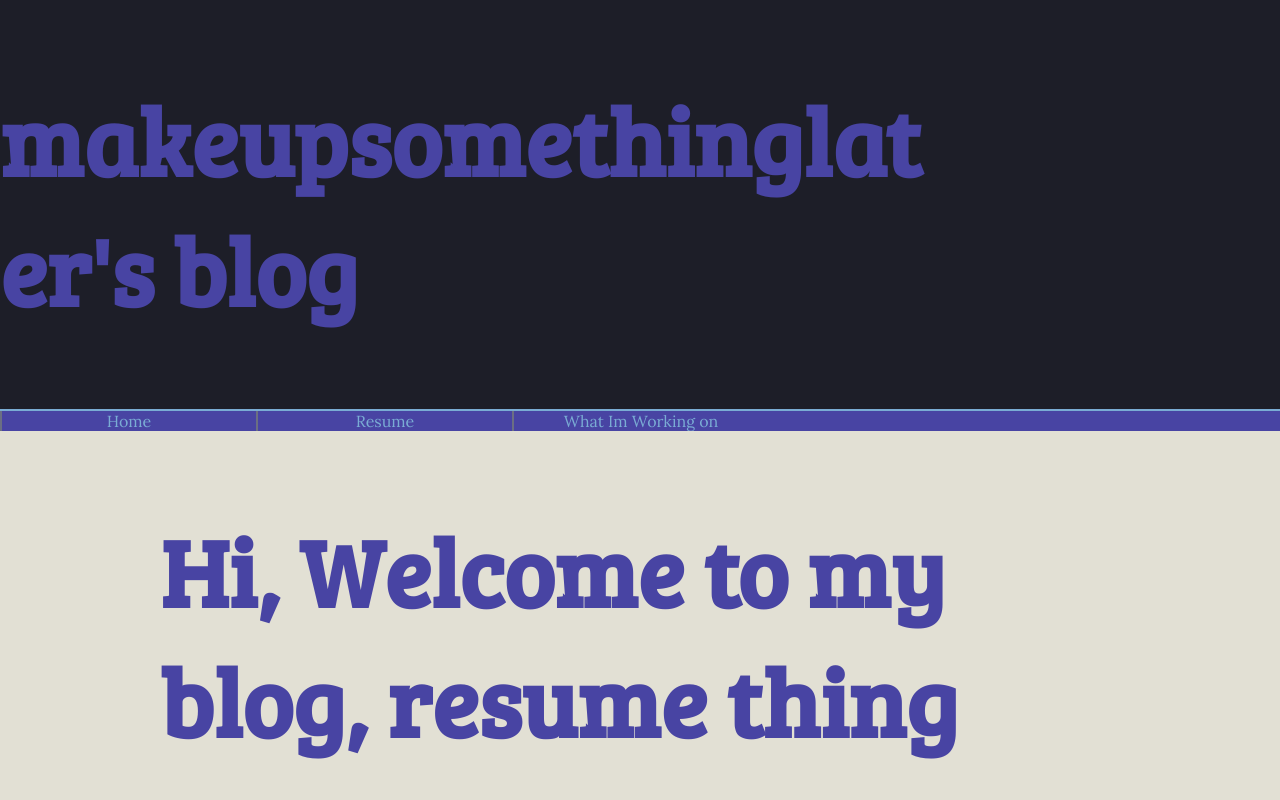
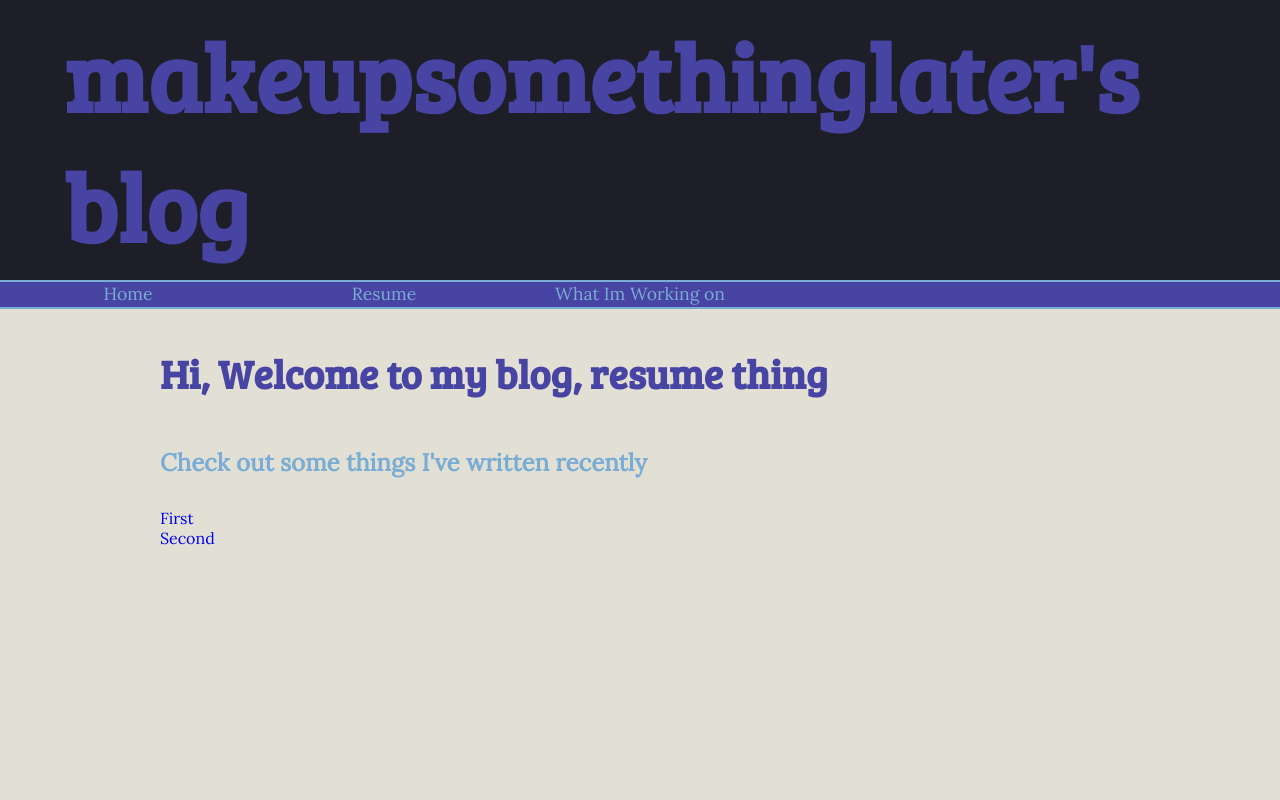
Before and after one commit to makeupsomething/blog, a React (Create React App) app: page / in a window 1280 px wide. Shown: the top 800 px of the page. Built offline with nearby package versions, Linux system fonts and the light colour scheme; what marksy would draw is missing.

Commit message:
Update style

```diff
--- a/src/App.js
+++ b/src/App.js
@@ -16,8 +16,9 @@ const BannerWrapper = styled.div`
 const BannerTitle = styled.h1`
 	color: #4844a3;
 	font-size: 6em;
-	word-wrap: break-word;
-	width: 75%
+	hyphens: auto;
+	width: 90%;
+	margin: auto;
 	font-family: 'Bree Serif', serif;
 `
 
@@ -26,8 +27,8 @@ const NavBar = styled.ul`
     margin: 0;
     padding: 0;
     background-color: #4844a3;
-	height: 5%;
 	width: 100%;
+	height: 25px;
 	overflow: auto;
 `
 
@@ -40,9 +41,8 @@ const NavContents = styled.li`
 const NavButton = styled.div`
 	height: 100%;
 	font-family: 'Lora', serif;
-	font-size: 1.0em;
+	font-size: 1.1em;
 	text-align: center;
-	border-left: solid 2px #6b6f83;
 
 	${NavButton}:hover {
 		background: #6b6f83;
@@ -77,6 +77,7 @@ class App extends Component {
 							<Link to="/works" style={{textDecoration: "none", color: "#7aacd4", margin: "auto"}}><NavButton>What Im Working on</NavButton></Link>
 						</NavContents>
 					</NavBar>
+					<Line />
 					<Route exact path="/" component={Home}/>
 					<Route path="/resume" component={Resume}/>
 					<Route path="/works" component={Works}/>
--- a/src/components/Home.js
+++ b/src/components/Home.js
@@ -13,7 +13,7 @@ const HomeWrapper = styled.div`
 
 const BannerTitle = styled.h1`
 	color: #4844a3;
-	font-size: 6em;
+	font-size: 2.5em;
 	word-wrap: break-word;
 	padding: 10px 0px;
     font-family: 'Bree Serif', serif;
@@ -21,7 +21,7 @@ const BannerTitle = styled.h1`
 
 const SecondaryTitle = styled.h2`
 	color: #7aacd4;
-	font-size: 3em;
+	font-size: 1.5em;
 	word-wrap: break-word;
 	padding: 10px 0px;
     font-family: 'Lora', serif;
--- a/src/components/Post.js
+++ b/src/components/Post.js
@@ -13,7 +13,7 @@ const Paragraph = styled.p`
   font-size: 1.5em;
   color: #282F3D;
   margin: auto;
-  width: 50%;
+  width: 75%;
 `;
 
 const compile = marksy({
--- a/src/components/Resume.js
+++ b/src/components/Resume.js
@@ -12,7 +12,7 @@ const Wrapper = styled.div`
 
 const BannerTitle = styled.h1`
 	color: #4844a3;
-	font-size: 6em;
+	font-size: 2.5em;
 	word-wrap: break-word;
 	padding: 10px 0px;
     font-family: 'Bree Serif', serif;
@@ -20,7 +20,7 @@ const BannerTitle = styled.h1`
 
 const SecondaryTitle = styled.h2`
 	color: #7aacd4;
-	font-size: 3em;
+	font-size: 1.5em;
 	word-wrap: break-word;
 	padding: 10px 0px;
     font-family: 'Lora', serif;
--- a/src/components/Works.js
+++ b/src/components/Works.js
@@ -12,7 +12,7 @@ const Wrapper = styled.div`
 
 const BannerTitle = styled.h1`
 	color: #4844a3;
-	font-size: 6em;
+	font-size: 2.5em;
 	word-wrap: break-word;
 	padding: 10px 0px;
     font-family: 'Bree Serif', serif;
@@ -20,7 +20,7 @@ const BannerTitle = styled.h1`
 
 const SecondaryTitle = styled.h2`
 	color: #7aacd4;
-	font-size: 3em;
+	font-size: 1.5em;
 	word-wrap: break-word;
 	padding: 10px 0px;
     font-family: 'Lora', serif;
```
